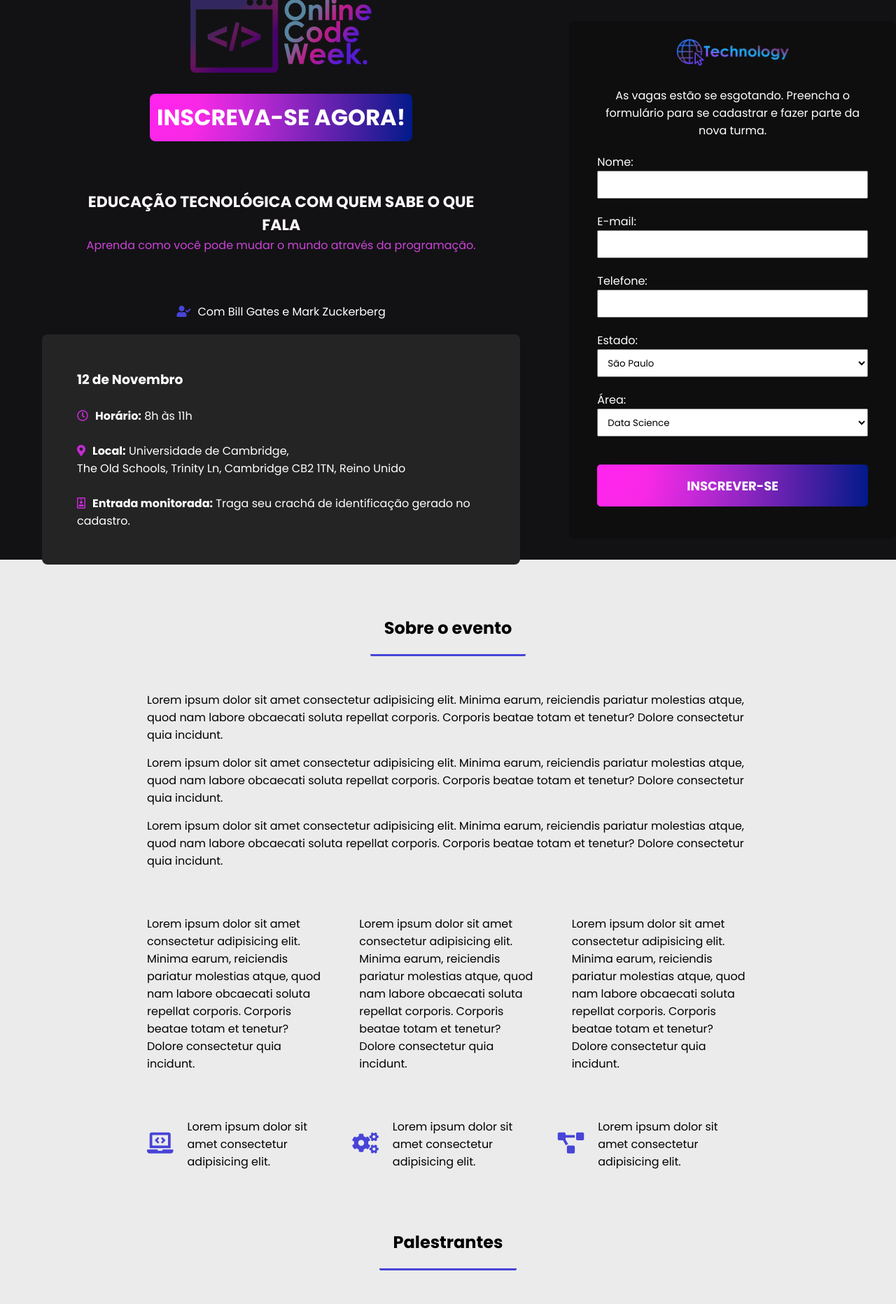
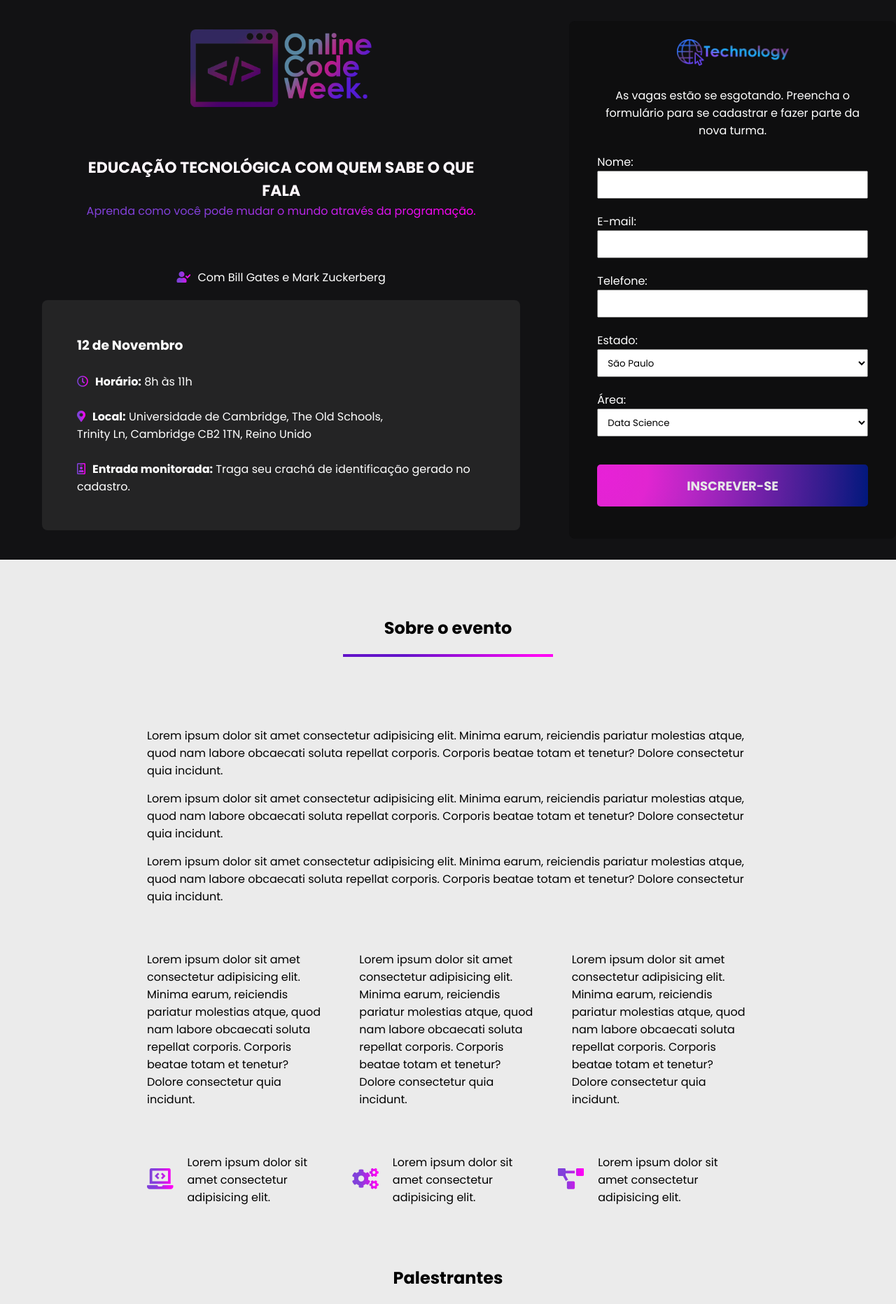
Before and after one commit to brunofilho1/react-landing-page, a React (Create React App) app: page / in a window 1280 px wide. Shown: the top 1864 px of the page at 70% size. Built offline with nearby package versions, Linux system fonts and the light colour scheme.

Commit message:
scss gradient and more

```diff
--- a/src/components/Footer/index.tsx
+++ b/src/components/Footer/index.tsx
@@ -26,7 +26,7 @@ export function Footer() {
                     <li><a href="">Contact</a></li>
                 </ul>
             </div>
-            <p>© 2021 <a href="">Bruno Filho</a> | All Rights Reserved</p>
+            <p>© 2021 <a target="_blank" href="https://github.com/brunofilho1/">Bruno Filho</a> | All Rights Reserved</p>
         </footer>
     )
 }
--- a/src/components/Footer/styles.scss
+++ b/src/components/Footer/styles.scss
@@ -29,6 +29,7 @@
 
         img {
             width: 40px;
+            opacity: .9;
         }
 
         img:hover {
@@ -36,6 +37,7 @@
             margin-top: -5px;
             margin-left: -5px;
             transition: 0.3s;
+            opacity: 1;
         }
     }
 
@@ -60,6 +62,9 @@
 
         &:hover {
             color: #ca29d9;
+            background: linear-gradient(90deg, rgb(147, 85, 228) 29%, rgba(255,0,245,1) 93%);
+                -webkit-background-clip: text;
+                -webkit-text-fill-color: transparent;
         }
     }
 }
--- a/src/components/Header/index.tsx
+++ b/src/components/Header/index.tsx
@@ -10,7 +10,6 @@ export function Header() {
                     <div className="header-top-text">
                         <img width="260px" src={eventLogo} alt="OnlineCodeWeek" />
 
-                        <h1>INSCREVA-SE AGORA!</h1>
                     </div>
 
                     <div className="header-text">
@@ -30,8 +29,8 @@ export function Header() {
 
                         <br/>
 
-                        <p><i className="fas fa-map-marker-alt"></i><b>Local:</b> Universidade de Cambridge, <br/>
-                        The Old Schools, Trinity Ln, Cambridge CB2 1TN, Reino Unido</p>
+                        <p><i className="fas fa-map-marker-alt"></i><b>Local:</b> Universidade de Cambridge,
+                        The Old Schools, <br/> Trinity Ln, Cambridge CB2 1TN, Reino Unido</p>
 
                         <br/>
 
--- a/src/components/Header/styles.scss
+++ b/src/components/Header/styles.scss
@@ -24,6 +24,10 @@
         .speakers i {
             color: #4744d8;
             margin-right: 10px;
+
+            background: linear-gradient(90deg, rgb(130, 64, 218) 29%, rgba(255,0,245,1) 93%);
+            -webkit-background-clip: text;
+            -webkit-text-fill-color: transparent;
         }
     }
 
@@ -35,8 +39,7 @@
 
         h1 {
             padding: 10px;
-            border-radius: 8px;
-            background: $custom-button;
+            text-transform: lowercase;
         }
     }
 
@@ -54,6 +57,12 @@
             font-weight: 700;
             color: #fff8fe;
         }
+
+        span {
+            background: linear-gradient(90deg, rgb(130, 64, 218) 29%, rgba(255,0,245,1) 93%);
+            -webkit-background-clip: text;
+            -webkit-text-fill-color: transparent;
+        }
     }
 
     .address {
@@ -64,6 +73,10 @@
         i {
             color: #ca29d9;
             margin-right: 10px;
+
+            background: linear-gradient(90deg, rgb(130, 64, 218) 29%, rgba(255,0,245,1) 93%);
+            -webkit-background-clip: text;
+            -webkit-text-fill-color: transparent;
     }
 }
 
@@ -114,10 +127,12 @@
 
             transition: 0.2s;
 
+            opacity: .9;
+
         &:hover {
             font-size: 19px;
             font-weight: 700;
-
+            opacity: 1;
         }
         }
     }
--- a/src/components/Main/index.tsx
+++ b/src/components/Main/index.tsx
@@ -8,6 +8,7 @@ export function Main() {
         <main className="main-page">
             <div className="main-content">
                 <h2>Sobre o evento</h2>
+                <div className="h2-line"></div>
 
                 <div className="main-top-text">
                     <p>
@@ -49,6 +50,7 @@ export function Main() {
                 </div>
 
                 <h2>Palestrantes</h2>
+                <div className="h2-line"></div>
 
                 <div className="speakers-info">
                     <div className="photo bill-gates">
@@ -75,7 +77,7 @@ export function Main() {
                     <h2>GARANTA SUA INSCRIÇÃO</h2>
                 </div>
                 <div className="footer-form">
-                    <input type="text" placeholder="Digite seu email..."/>
+                    <input type="email" placeholder="Digite seu email..."/>
                     <div className="">
                         <button className="bottom-form-button">INSCREVER-SE</button>
                     </div>
--- a/src/components/Main/styles.scss
+++ b/src/components/Main/styles.scss
@@ -2,7 +2,7 @@
 
 .main-page {
     width: 100%;
-    height: 200vh;
+    height: 210vh;
     margin-left: 0 auto;
     background-color: $custom-main;
 
@@ -22,8 +22,14 @@
         h2 {
             font-weight: 700;
             padding: 20px;
-            border-bottom: 3px solid $custom-purple;
-            border-radius: 2px;
+        }
+
+        .h2-line {
+            width: 300px;
+            height: 4px;
+            background: linear-gradient(90deg, rgba(99,19,201,1) 29%, rgba(255,0,245,1) 93%);
+            margin-top: -50px;
+            margin-bottom: 50px;
         }
 
         p {
@@ -43,6 +49,9 @@
             .fas {
                 font-size: 30px;
                 color: $custom-purple;
+                background: linear-gradient(90deg, rgb(130, 64, 218) 29%, rgba(255,0,245,1) 93%);
+                -webkit-background-clip: text;
+                -webkit-text-fill-color: transparent;
             }
         }
 
@@ -58,7 +67,10 @@
                 gap: 10px;
 
                 img {
+                    background: linear-gradient(90deg, rgba(99,19,201,1) 29%, rgba(255,0,245,1) 93%);
                     border-radius: 100px;
+                    padding: 5px;
+
                 }
             }
         }
@@ -98,10 +110,12 @@
 
                 transition: 0.2s;
 
+                opacity: .9;
+
                 &:hover {
                     font-size: 19px;
                     font-weight: 700;
-
+                    opacity: 1;
                 }
 
         }
```
